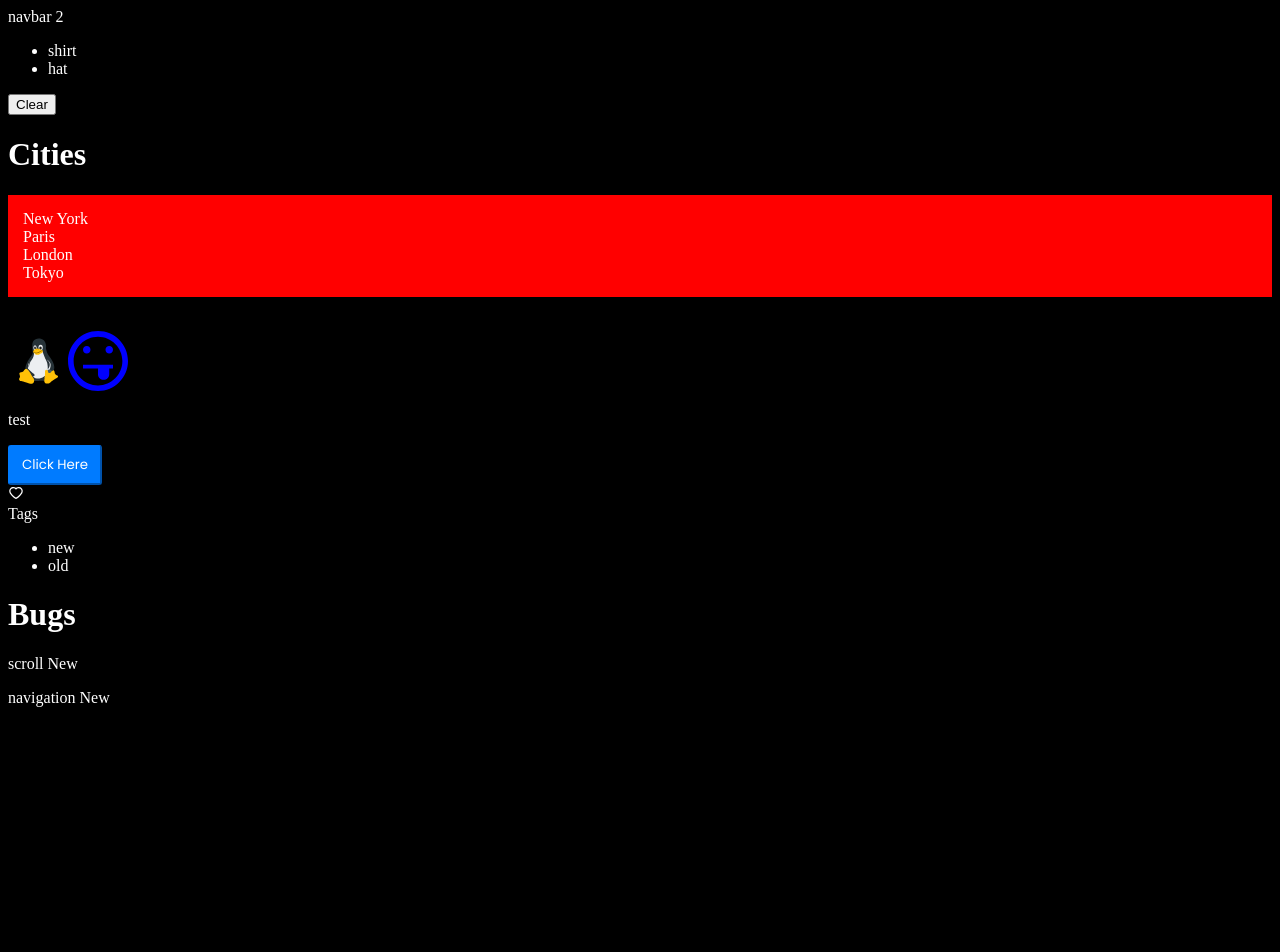
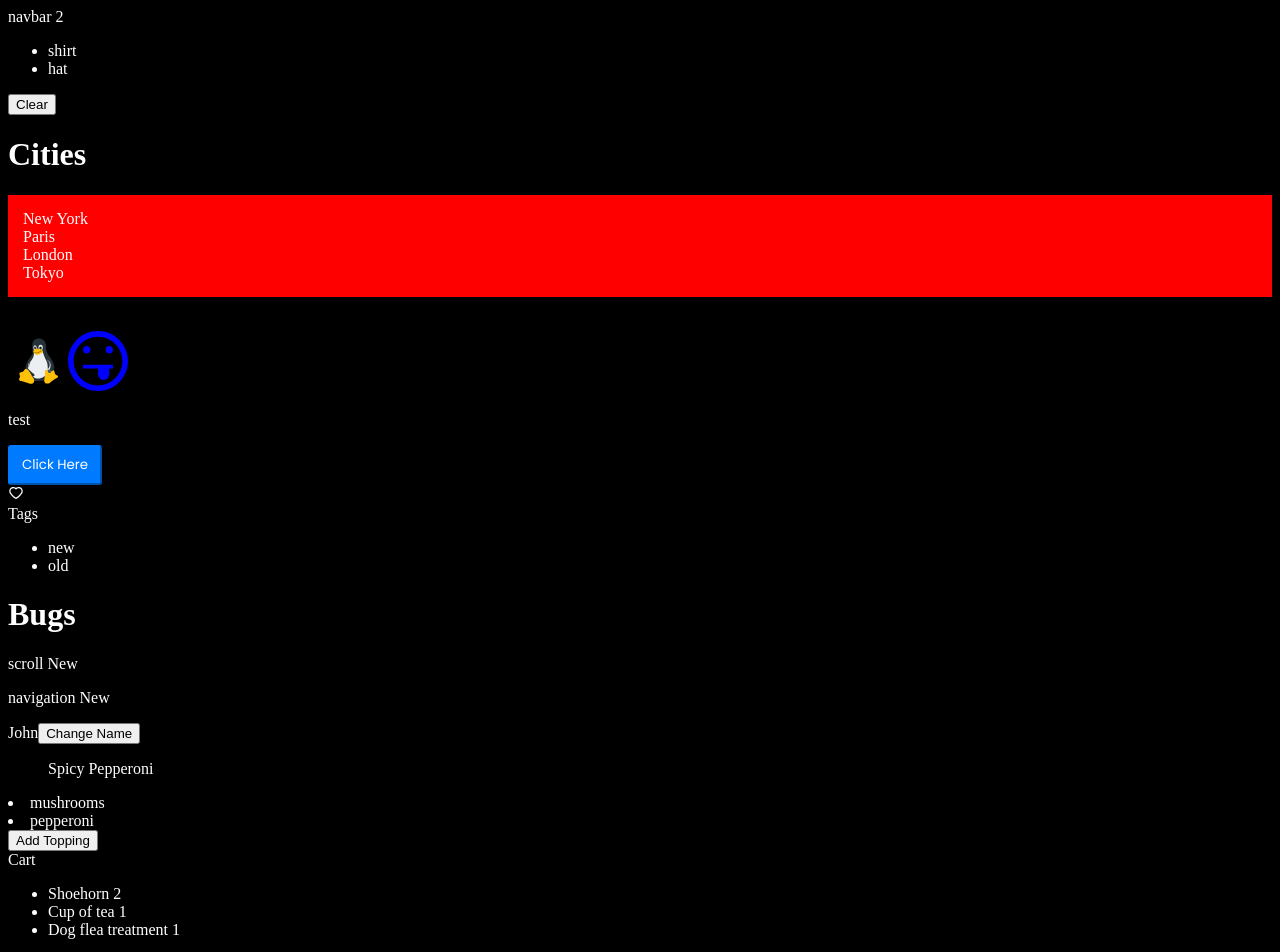
Before and after one commit to RiFactor/mosh-react-18-app, a React (Vite) app: page / in a window 1280 px wide. Shown: the top 952 px of the page. Before the commit the page ends 800 px from the top, so only its background shows below. Built offline with nearby package versions, Linux system fonts and the light colour scheme.

Commit message:
Exercise & Solution: Updating State

```diff
--- a/src/App.tsx
+++ b/src/App.tsx
@@ -1,14 +1,18 @@
-import ListGroup from "./components/ListGroup";
-import Alert from "components/Alert"; // NTS: install vite plugin for absolute path
-import Button from "components/Button";
 import { MouseEvent } from "react";
 import { useState } from "react";
+import "App.css";
+
+import ListGroup from "components/ListGroup"; // NTS: install vite plugin for absolute path
+import Alert from "components/Alert";
+import Button from "components/Button";
 import Like from "components/Like";
 import Tags from "components/Tags";
 import Bugs from "components/Bugs";
-import "App.css";
 import NavBar from "components/NavBar";
 import ShoppingCart from "components/ShoppingCart";
+import Game from "components/Game";
+import Pizza from "components/Pizza";
+import Cart from "components/Cart";
 
 const App = () => {
   const [cartItems, setCartItems] = useState(["shirt", "hat"]);
@@ -72,6 +76,9 @@ const App = () => {
       <Like onClick={handleLike} />
       <Tags />
       <Bugs />
+      <Game />
+      <Pizza />
+      <Cart />
     </div>
   );
 };
--- /dev/null
+++ b/src/components/Cart.tsx
@@ -0,0 +1,46 @@
+import { useState } from "react";
+
+const Cart = () => {
+  const [cart, setCart] = useState({
+    discount: 0.1,
+    items: [
+      { id: 1, title: "Shoehorn", quantity: 2 },
+      { id: 2, title: "Cup of tea", quantity: 1 },
+      { id: 3, title: "Dog flea treatment", quantity: 1 },
+    ],
+  });
+
+  const handleIncrement = (id: number) => {
+    console.log("clicked", id);
+
+    setCart({
+      ...cart,
+      // QUESTION why doesn't mapping the items need to be in a array? [cart.items.map(...)]
+      items: cart.items.map((item) => {
+        return item.id === id ? { ...item, quantity: item.quantity + 1 } : item;
+      }),
+    });
+  };
+
+  return (
+    <div>
+      Cart
+      <ul>
+        {cart.items.map((item) => {
+          return (
+            <li
+              onClick={() => {
+                handleIncrement(item.id);
+              }}
+              key={item.id}
+            >
+              {item.title} {item.quantity}
+            </li>
+          );
+        })}
+      </ul>
+    </div>
+  );
+};
+
+export default Cart;
--- /dev/null
+++ b/src/components/Game.tsx
@@ -0,0 +1,25 @@
+import { useState } from "react";
+import produce from "immer";
+
+const Game = () => {
+  const [game, setGame] = useState({
+    id: 1,
+    player: {
+      name: "John",
+    },
+  });
+
+  const handleNameChange = () => {
+    console.log("clicked");
+    setGame({ ...game, player: { ...game.player, name: "Joe" } });
+  };
+
+  return (
+    <div>
+      {game.player.name}
+      <button onClick={handleNameChange}>Change Name</button>
+    </div>
+  );
+};
+
+export default Game;
--- /dev/null
+++ b/src/components/Pizza.tsx
@@ -0,0 +1,24 @@
+import { useState } from "react";
+
+const Pizza = () => {
+  const [pizza, setPizza] = useState({
+    name: "Spicy Pepperoni",
+    toppings: ["mushrooms", "pepperoni"],
+  });
+
+  const handleToppingAdded = () => {
+    setPizza({ ...pizza, toppings: [...pizza.toppings, "peppers"] });
+  };
+
+  return (
+    <div>
+      <ul>{pizza.name}</ul>
+      {pizza.toppings.map((topping) => {
+        return <li key={topping}>{topping}</li>;
+      })}
+      <button onClick={handleToppingAdded}>Add Topping</button>
+    </div>
+  );
+};
+
+export default Pizza;
```
Also changed, not shown: Notes/todo.md (+3 -1 lines).
